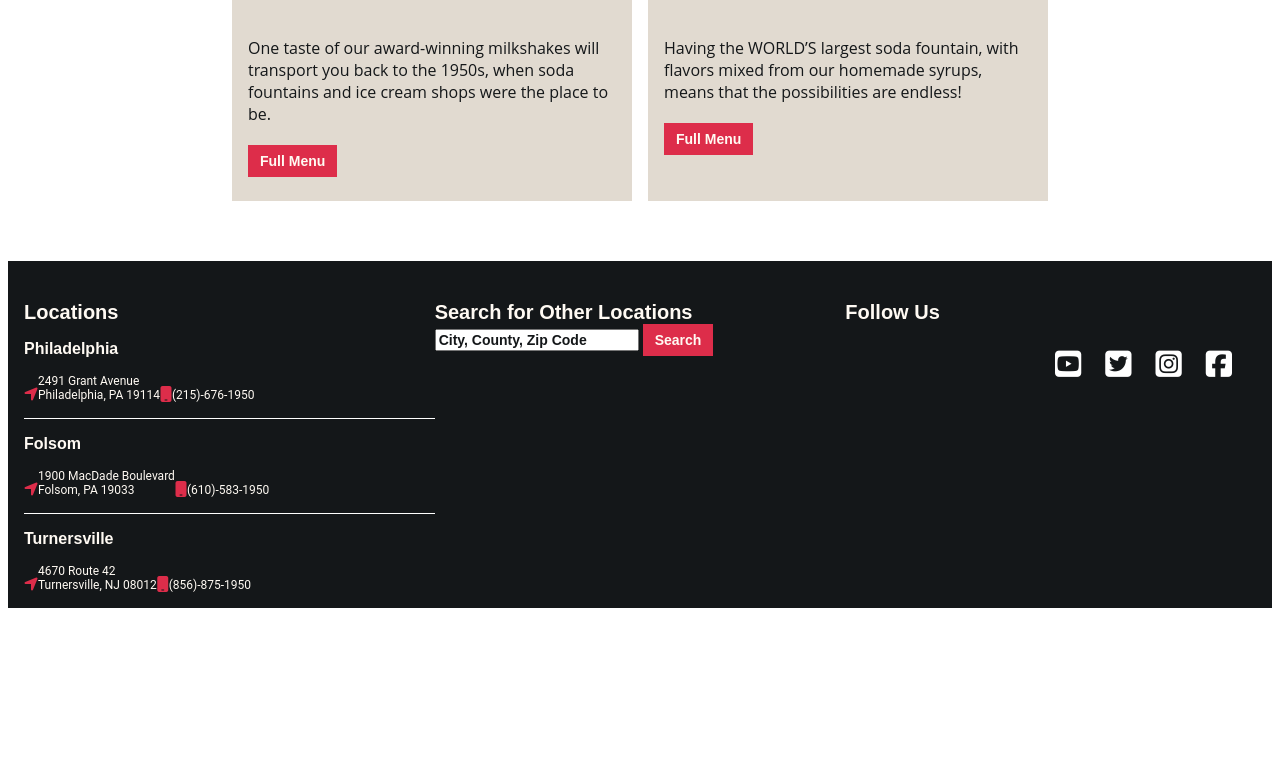
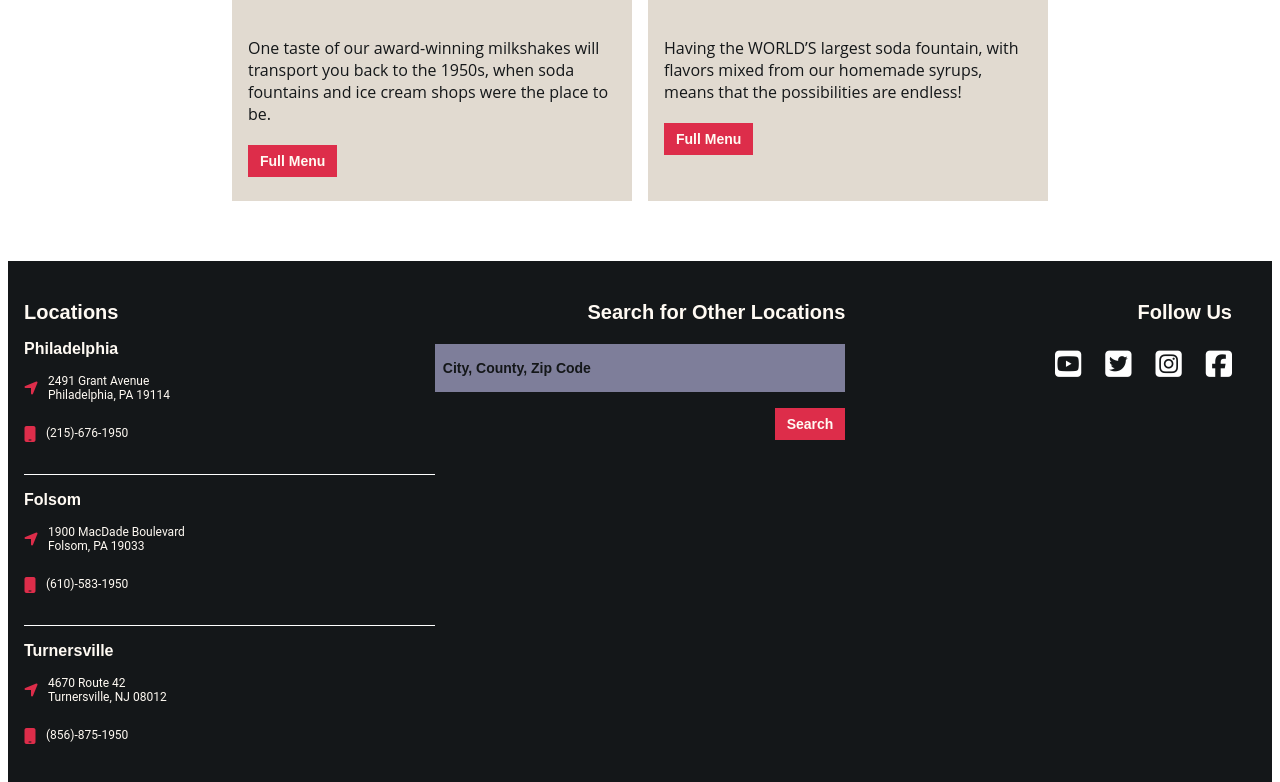
Before and after one commit to SPM359/Web2, a website with bundled scripts: page HTMLHomework/Deploy/index.html in a window 1280 px wide. Shown: the part 2841-3623 px from the top of the page. Before the commit the page ends 3457 px from the top, so only its background shows below. Built offline with nearby package versions, Linux system fonts and the light colour scheme.

Commit message:
spacing finished

```diff
--- a/HTMLHomework/Deploy/index.html
+++ b/HTMLHomework/Deploy/index.html
@@ -171,31 +171,43 @@
             <section id="locations">
                 <h3>Locations</h3>
                 <ul>
-                    <li class="top-location">
+                    <li>
                         <h4>Philadelphia</h4>
                         <div>
+                            <div class="location">
                                 <i class="fas fa-location-arrow"></i>
                                 <address>2491 Grant Avenue<br>Philadelphia, PA 19114</address>
+                            </div>
+                            <div class="phone">
                                 <i class="fas fa-mobile"></i>
                                 <a href="tel:215-676-1950">(215)-676-1950</a>
                             </div>
+                        </div>
                     </li>
-                    <li class="top-location">
+                    <li>
                         <h4>Folsom</h4>
                         <div>
+                            <div class="location">
                                 <i class="fas fa-location-arrow"></i>
                                 <address>1900 MacDade Boulevard<br>Folsom, PA 19033</address>
+                            </div>
+                            <div class="phone">
                                 <i class="fas fa-mobile"></i>
                                 <a href="tel:610-583-1950">(610)-583-1950</a>
+                            </div>
                         </div>
                     </li>
                     <li>
                         <h4>Turnersville</h4>
                         <div>
+                            <div class="location">
                                 <i class="fas fa-location-arrow"></i>
                                 <address>4670 Route 42<br>Turnersville, NJ 08012</address>
+                            </div>
+                            <div class="phone">
                                 <i class="fas fa-mobile"></i>
                                 <a href="tel:856-875-1950">(856)-875-1950</a>
+                            </div>
                         </div>
                     </li>
                 </ul>
--- a/HTMLHomework/Dev/scss/layout/_footer.scss
+++ b/HTMLHomework/Dev/scss/layout/_footer.scss
@@ -3,7 +3,6 @@ footer{
     display: grid;
     grid-template-columns: 16px auto 16px;
     grid-template-areas: ". footer .";
-    color: $tanLight;
     background-color: $tealDark;
 
     @include hd{
@@ -16,11 +15,6 @@ footer{
         h3{
             font-weight: 600;
             font-size: rem-calc(20);
-        }
-
-        h4{
-            font-weight: 600;
-            font-size: rem-calc(16);
         }
 
         @include tab{
@@ -39,6 +33,7 @@ footer{
     #locations{
         grid-area: locations;
         margin-top: 24px;
+        color: $tanLight;
 
         @include tab{
             margin-top: 28px;
@@ -54,27 +49,56 @@ footer{
 
         li{
 
+            border-bottom: 1px solid $white;
+            margin-bottom: 16px;
+            padding-bottom: 16px;
             margin-top: 16px;
+
+            h4{
+                font-weight: 600;
+                font-size: rem-calc(16);
+            }
 
             >div{
 
-                display: flex;
-                align-items: flex-end;
-                margin-left: auto;
-                margin: 16px 0px;
+                >div{
+                    display: flex;
+                    margin-left: auto;
+                }
+
+                i{
+                    align-items: center;
+                    display: flex;
+                    margin-right: 10px;
+                    color: $red;
+                }
 
                 address{
                     font-weight: 400;
                     font-size: rem-calc(12);
                 }
-                i{
-                    color: $red;
-                }
+
                 a{
                     font-family: 'Roboto', sans-serif;
                     font-weight: 400;
                     font-size: rem-calc(12);
                     text-decoration: none;
+                }
+
+                .location{
+                    margin: 16px 0px;
+
+                    @include tab{
+                        margin: 24px 0px;
+                    }
+
+                    @include desk{
+                        margin: 16px 0px;
+                    }
+                }
+
+                .phone{
+                    margin: 24px 0px 16px;
                 }
 
                 a:link, a:visited{
@@ -86,16 +110,27 @@ footer{
                     color: $red;
                 }
             }
-        }
 
-        .top-location{
-            border-bottom: 1px solid $white;
+            &:last-child {
+                border: none;
+                margin-bottom: 32px;
+                padding-bottom: 0px;
+
+                @include tab{
+                    margin-bottom: 45px;
+                }
+
+                @include desk{
+                    margin-bottom: 55px;
+                }
+            }
         }
     }
 
     #search2{
         grid-area: search;
         background: $tealDark;
+        color: $tanLight;
         margin-top: 24px;
 
         @include tab{
@@ -111,12 +146,32 @@ footer{
         }
 
         >div{
+
+
+            >h3{
+                margin-bottom: 20px;
+
+                @include tab{
+                    margin-bottom: 24px;
+                }
+
+                @include desk{
+                    margin-bottom: 20px;
+                    text-align: right;
+                }
+            }
+
             >form{
 
                 >input{
                     font-weight: 600;
                     font-size: rem-calc(14);
+                    background-color: $indigoDark;
+                    border: none;
+                    border-radius: 0;
                     color: $tealDark;
+                    padding: 16px 2%;
+                    width: 96%;
 
                     &::placeholder {
                         color: $tealDark;
@@ -132,7 +187,17 @@ footer{
                 }
 
                 >button{
-                    background-color: $red;
+                    display: flex;
+                    margin-top: 16px;
+                    margin-left: auto;
+
+                    @include tab{
+                        margin-top: 24px;
+                    }
+
+                    @include desk{
+                        margin-top: 16px;
+                    }
                 }
             }
         }
@@ -148,10 +213,19 @@ footer{
 
         @include desk{
             margin-top: 40px;
+            text-align: right;
         }
 
         @include hd{
             margin-top: 66px;
+        }
+
+        h3{
+            color: $tanLight;
+
+             @include desk{
+                margin-right: 24px;
+             }
         }
 
         >ul{
--- a/HTMLHomework/Dev/scss/sections/_careers.scss
+++ b/HTMLHomework/Dev/scss/sections/_careers.scss
@@ -14,12 +14,20 @@
 
     ul{
         display: grid;
+        margin: 16px 0px 24px;
+        gap: 16px;
 
         @include tab{
             grid-template-columns: 50% auto;
             grid-area: careers;
-            gap: 24px;
+        }
 
+        @include tab{
+            margin: 24px 0px 40px;
+        }
+
+        @include desk{
+            margin: 24px 0px 60px;
         }
 
         li{
@@ -27,15 +35,6 @@
             grid-template-columns: 16px auto 16px;
             grid-template-areas: ". careers-content .";
             background-color: $indigo;
-            margin: 16px 0px;
-
-            @include tab{
-                margin: 24px 0px 40px;
-            }
-
-            @include desk{
-                margin: 24px 0px 60px;
-            }
 
             >div{
                 grid-area: careers-content;
```
Also changed, not shown: HTMLHomework/Deploy/css/styles.css, 1 other file. Lines whose indentation alone changed are shown as unchanged.
